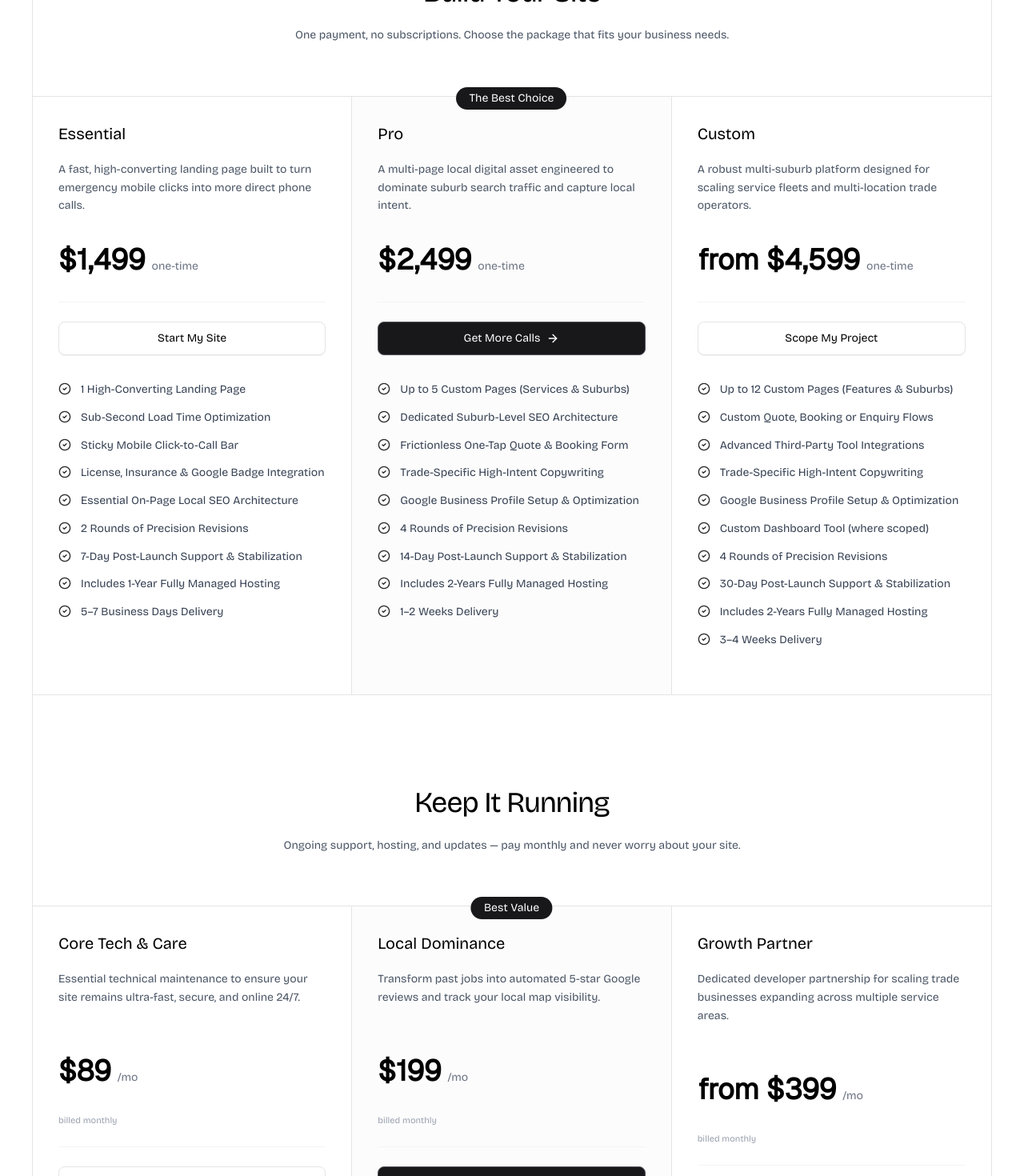
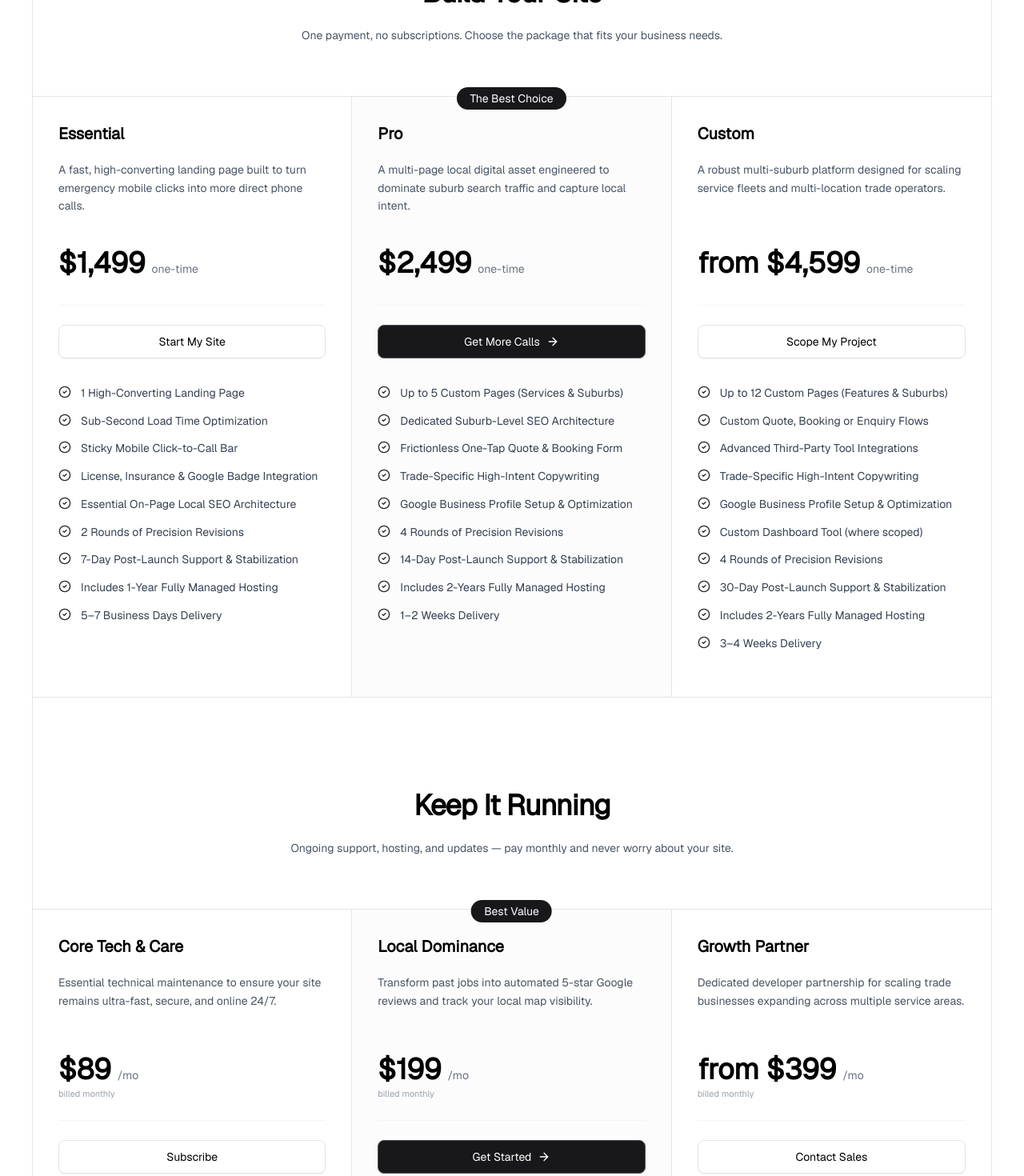
Before and after one commit to Fizora/lumentify, a Next.js app: page /pricing in a window 1280 px wide. Shown: the part 180-1650 px from the top of the page at 80% size. Built offline with nearby package versions, Linux system fonts and the light colour scheme.

Commit message:
change font and add px in website

```diff
--- a/src/app/globals.css
+++ b/src/app/globals.css
@@ -56,7 +56,7 @@
 } */
 
 body {
-  font-family: var(--font-sans);
+  font-family: var(--font-mono);
 }
 
 :root {
--- a/src/app/layout.tsx
+++ b/src/app/layout.tsx
@@ -32,7 +32,7 @@ export default function RootLayout({ children }: LayoutProps<"/">) {
     <html
       lang="en"
       data-scroll="smooth"
-      className={`${geistSans.variable} ${geistMono.variable} h-full antialiased scrollbar-thin `}
+      className={`${geistSans.variable} ${geistMono.variable} h-full antialiased scrollbar-thin px-3`}
     >
       <body className="min-h-full flex flex-col">
         <LenisProvider>{children}</LenisProvider>
--- a/src/components/sections/Hero.tsx
+++ b/src/components/sections/Hero.tsx
@@ -32,7 +32,7 @@ const Hero = () => {
           initial={{ opacity: 0, y: 30 }}
           animate={{ opacity: 1, y: 0 }}
           transition={{ duration: 0.6, ease: "easeOut" }}
-          className="space-y-4 py-20 px-3 "
+          className="space-y-4 py-20 px-3"
         >
           <div className="space-y-6">
             <h1 className="text-4xl md:text-5xl lg:text-[3.4rem] leading-tight xl:max-w-4xl font-medium">
--- a/src/components/sections/Pricing.tsx
+++ b/src/components/sections/Pricing.tsx
@@ -50,13 +50,13 @@ const Pricing = ({ showOneTime = true, showMRR = true }: PricingProps) => {
                 </p>
               </motion.div>
 
-              {/* Grid dengan gap-0 dan border menyatu (menggunakan -ml-px dan border collapse) */}
+              {/* Grid dengan gap-0 dan border menyatu */}
               <motion.div
                 variants={containerVariants}
                 initial="hidden"
                 whileInView="visible"
                 viewport={{ once: true, margin: "-50px" }}
-                className="grid grid-cols-1 lg:grid-cols-3 gap-0 border-y border-zinc-200 mb-16"
+                className="grid grid-cols-1 lg:grid-cols-3 gap-0 border-y border-zinc-200 mb-16 items-stretch"
               >
                 {buildPlans.map((plan, index) => (
                   <motion.div
@@ -72,15 +72,18 @@ const Pricing = ({ showOneTime = true, showMRR = true }: PricingProps) => {
                       </div>
                     )}
 
-                    {/* Header Paket */}
-                    <div className="mb-6 pb-6 border-b border-zinc-100">
+                    {/* Header Paket (Judul, Deskripsi, dan Harga diset seragam posisinya) */}
+                    <div className="mb-6 pb-6 border-b border-zinc-100 flex flex-col justify-between">
+                      <div>
                         <h3 className="text-xl font-semibold text-black mb-2">
                           {plan.name}
                         </h3>
-                      <p className="text-sm text-gray-600 min-h-14 leading-relaxed py-3">
+                        {/* Memberikan tinggi minimal atau flex agar tinggi deskripsi menyesuaikan tanpa merusak tata letak */}
+                        <p className="text-sm text-gray-600 leading-relaxed py-3 lg:h-24">
                           {plan.description}
                         </p>
-                      <div className="mt-4 flex items-baseline min-h-10 py-2">
+                      </div>
+                      <div className="mt-4 flex items-baseline py-2">
                         <span className="text-3xl lg:text-4xl font-semibold text-black font-mono">
                           {plan.price}
                         </span>
@@ -90,7 +93,7 @@ const Pricing = ({ showOneTime = true, showMRR = true }: PricingProps) => {
                       </div>
                     </div>
 
-                    {/* Tombol Aksi dipindah ke atas list seperti gaya referensi */}
+                    {/* Tombol Aksi */}
                     <div className="mb-8">
                       {plan.featured ? (
                         <PrimaryButtonLink
@@ -110,7 +113,7 @@ const Pricing = ({ showOneTime = true, showMRR = true }: PricingProps) => {
                       )}
                     </div>
 
-                    {/* Daftar Fitur */}
+                    {/* Daftar Fitur (flex-1 membuat area list menyesuaikan sisa tinggi kartu) */}
                     <ul className="space-y-3 mb-6 flex-1">
                       {plan.features.map((feat, i) => (
                         <li key={i} className="flex items-start gap-3">
@@ -152,7 +155,7 @@ const Pricing = ({ showOneTime = true, showMRR = true }: PricingProps) => {
                 initial="hidden"
                 whileInView="visible"
                 viewport={{ once: true, margin: "-50px" }}
-                className="grid grid-cols-1 lg:grid-cols-3 gap-0 border-y border-zinc-200"
+                className="grid grid-cols-1 lg:grid-cols-3 gap-0 border-y border-zinc-200 items-stretch"
               >
                 {mrrPlans.map((plan, index) => (
                   <motion.div
@@ -169,15 +172,17 @@ const Pricing = ({ showOneTime = true, showMRR = true }: PricingProps) => {
                     )}
 
                     {/* Header Paket MRR */}
-                    <div className="mb-6 pb-6 border-b border-zinc-100">
+                    <div className="mb-6 pb-6 border-b border-zinc-100 flex flex-col justify-between">
+                      <div>
                         <h3 className="text-xl font-semibold text-black mb-2">
                           {plan.name}
                         </h3>
-                      <p className="text-sm text-gray-600 min-h-16 py-3 leading-relaxed">
+                        <p className="text-sm text-gray-600 py-3 leading-relaxed lg:h-24">
                           {plan.description}
                         </p>
+                      </div>
                       <div className="mt-4 flex items-baseline">
-                        <span className="text-3xl lg:text-4xl font-semibold text-black font-mono py-8">
+                        <span className="text-3xl lg:text-4xl font-semibold text-black font-mono ">
                           {plan.price}
                         </span>
                         <span className="text-gray-500 ml-2 text-sm">
```
Lines whose indentation alone changed are shown as unchanged.
